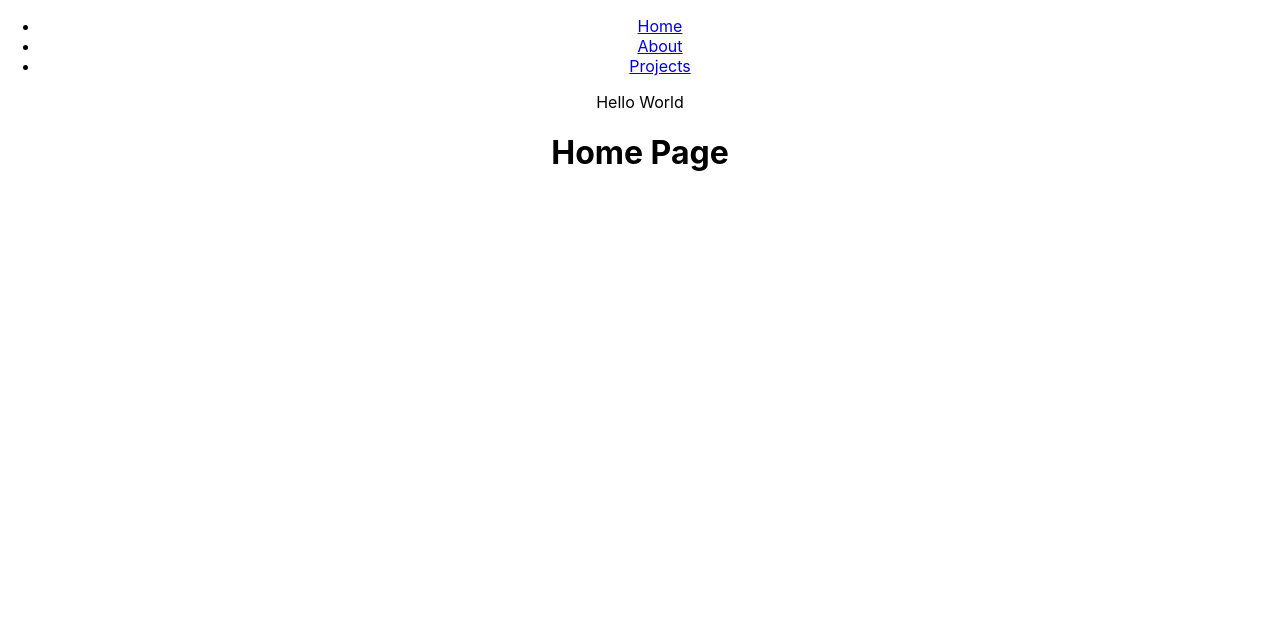
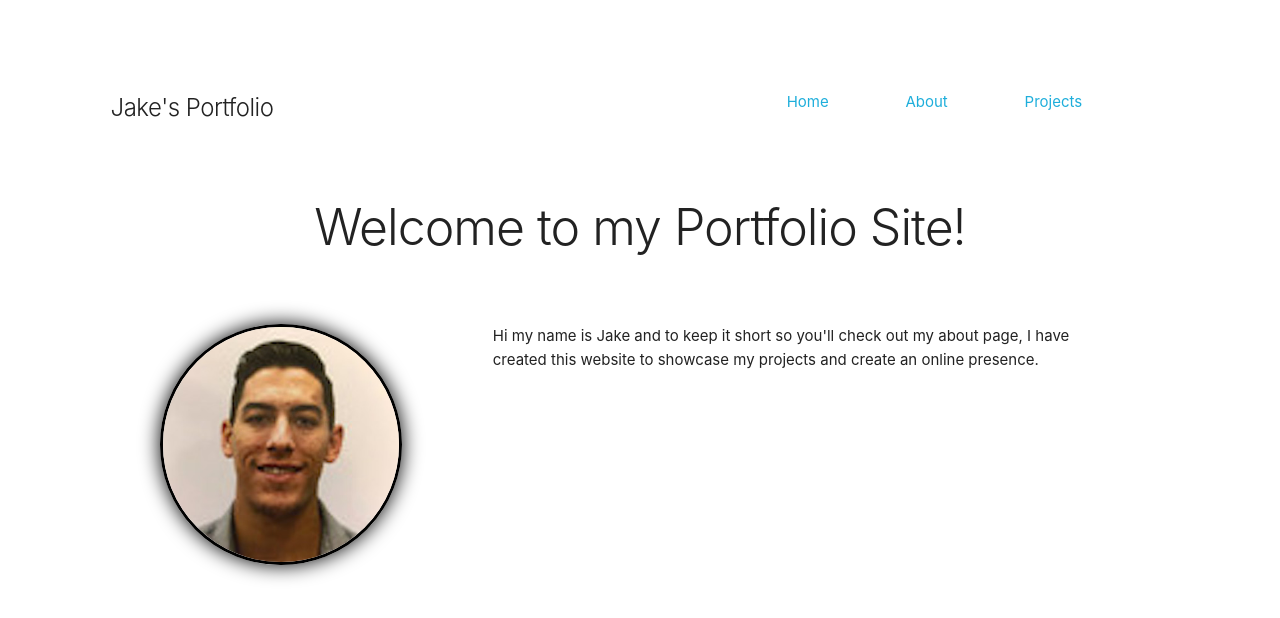
Before and after one commit to jgarcia4444/portfolio, a React (Create React App) app: page / in a window 1280 px wide. Shown: the top 618 px of the page. Built offline with nearby package versions, Linux system fonts and the light colour scheme.

Commit message:
Started to work on the homme page. Got the navbar how it is wanted along with the bio-banner

```diff
--- a/public/index.html
+++ b/public/index.html
@@ -25,6 +25,7 @@
       Learn how to configure a non-root public URL by running `npm run build`.
     -->
     <title>Jake's Portfolio</title>
+    <link rel="stylesheet" href="https://cdnjs.cloudflare.com/ajax/libs/skeleton/2.0.4/skeleton.min.css" integrity="sha512-EZLkOqwILORob+p0BXZc+Vm3RgJBOe1Iq/0fiI7r/wJgzOFZMlsqTa29UEl6v6U6gsV4uIpsNZoV32YZqrCRCQ==" crossorigin="anonymous" />
   </head>
   <body>
     <noscript>You need to enable JavaScript to run this app.</noscript>
--- a/src/App.css
+++ b/src/App.css
@@ -2,37 +2,42 @@
   text-align: center;
 }
 
-.App-logo {
-  height: 40vmin;
-  pointer-events: none;
+.navbar {
+  width: 100%;
+  margin: 7% 0 4% 0;
+  padding: 0;
+}
+.nav-title {
+  display: inline-block;
+  margin-left: 0;
+  margin-right: 5%;
 }
 
-@media (prefers-reduced-motion: no-preference) {
-  .App-logo {
-    animation: App-logo-spin infinite 20s linear;
-  }
+.nav-items-container {
+  display: inline-block;
+  width: 60%;
+  margin-left: 5%;
+  float: right;
 }
 
-.App-header {
-  background-color: #282c34;
-  min-height: 100vh;
-  display: flex;
-  flex-direction: column;
-  align-items: center;
-  justify-content: center;
-  font-size: calc(10px + 2vmin);
-  color: white;
+.nav-item {
+  display: inline-block;
+  margin: auto 0 auto 10%;
 }
 
-.App-link {
-  color: #61dafb;
+.nav-item>a {
+  text-decoration: none;
 }
 
-@keyframes App-logo-spin {
-  from {
-    transform: rotate(0deg);
-  }
-  to {
-    transform: rotate(360deg);
-  }
+.banner-bio {
+  margin-top: 7%;
+  text-align: left;
 }
+
+
+#portrait {
+  width: 80%;
+  border-radius: 50%;
+  border: 3px solid black;
+  box-shadow: 0 0 20px black;
+}
--- a/src/App.js
+++ b/src/App.js
@@ -15,12 +15,14 @@ function App() {
     <Router>
       <div className="App">
         <NavBar />
-        Hello World
-        <Switch>
-          <Route path="/about" component={About} />
-          <Route path="/projects" component={Projects}/>
-          <Route path="/" component={Home} />
-        </Switch>
+        <div className="container">
+          <Switch>
+            <Route path="/about" component={About} />
+            <Route path="/projects" component={Projects}/>
+            <Route path="/" component={Home} />
+          </Switch>
+        </div>
+
 
       </div>
     </Router>
--- a/src/components/Home.js
+++ b/src/components/Home.js
@@ -1,11 +1,22 @@
 import React from 'react';
-
 const Home = (props) => {
     return (
-        <div>
-            <h1>
-                Home Page
+        <div className="home">
+            <h1 className="home-title">
+                Welcome to my Portfolio Site!
             </h1>
+            <div className="banner-bio">
+                <div className="row">
+                    <div className="four columns">
+                        <img id="portrait" src="portrait.jpeg" alt="Jake Garcia" />
+                    </div>
+                    <div className="eight columns">
+                        <p>
+                            Hi my name is Jake and to keep it short so you'll check out my about page, I have created this website to showcase my projects and create an online presence.
+                        </p>
+                    </div>
+                </div>
+            </div>
         </div>
     )
 }
--- a/src/components/NavBar.js
+++ b/src/components/NavBar.js
@@ -3,15 +3,16 @@ import { NavLink as Link } from 'react-router-dom';
 
 const NavBar = (props) => {
     return (
-        <div>
-            <ul>
-                <li>
+        <div className="navbar">
+            <h5 className="nav-title">Jake's Portfolio</h5>
+            <ul className="nav-items-container">
+                <li className="nav-item">
                     <Link to="/">Home</Link>
                 </li>
-                <li>
+                <li className="nav-item">
                     <Link to="/about">About</Link>
                 </li>
-                <li>
+                <li className="nav-item">
                     <Link to="/projects">Projects</Link>
                 </li>
             </ul>
```
Also changed, not shown: public/portrait.jpeg (added).
